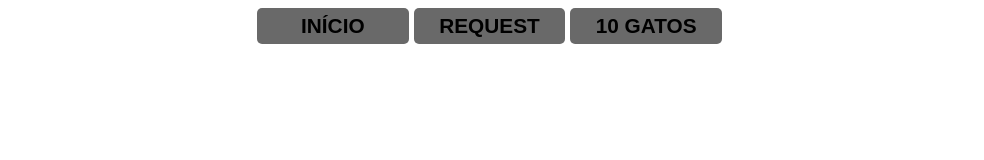
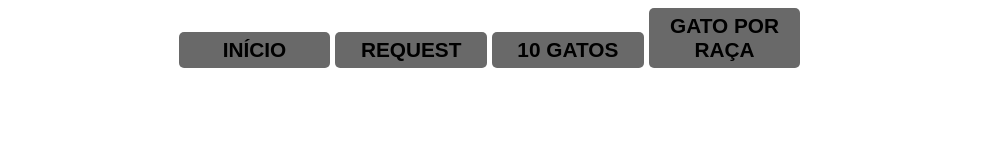
Before and after one commit to Kecbm/the-cat-api, a React (Create React App) app: page / in a window 1280 px wide. Shown: the top 160 px of the page, without its empty margins (148-1132 px from the left). Built offline with nearby package versions, Linux system fonts and the light colour scheme; no server answers.

Commit message:
:sparkles: novo botão: gato por raça

```diff
--- a/src/components/Header.js
+++ b/src/components/Header.js
@@ -16,6 +16,9 @@ class Header extends Component {
             <Link to='/cats'>
                 <button className='btn-header'>10 GATOS</button>
             </Link>
+            <Link to='/catforbreed'>
+                <button className='btn-header'>GATO POR RAÇA</button>
+            </Link>
         </nav>
       </div>
     );
```
